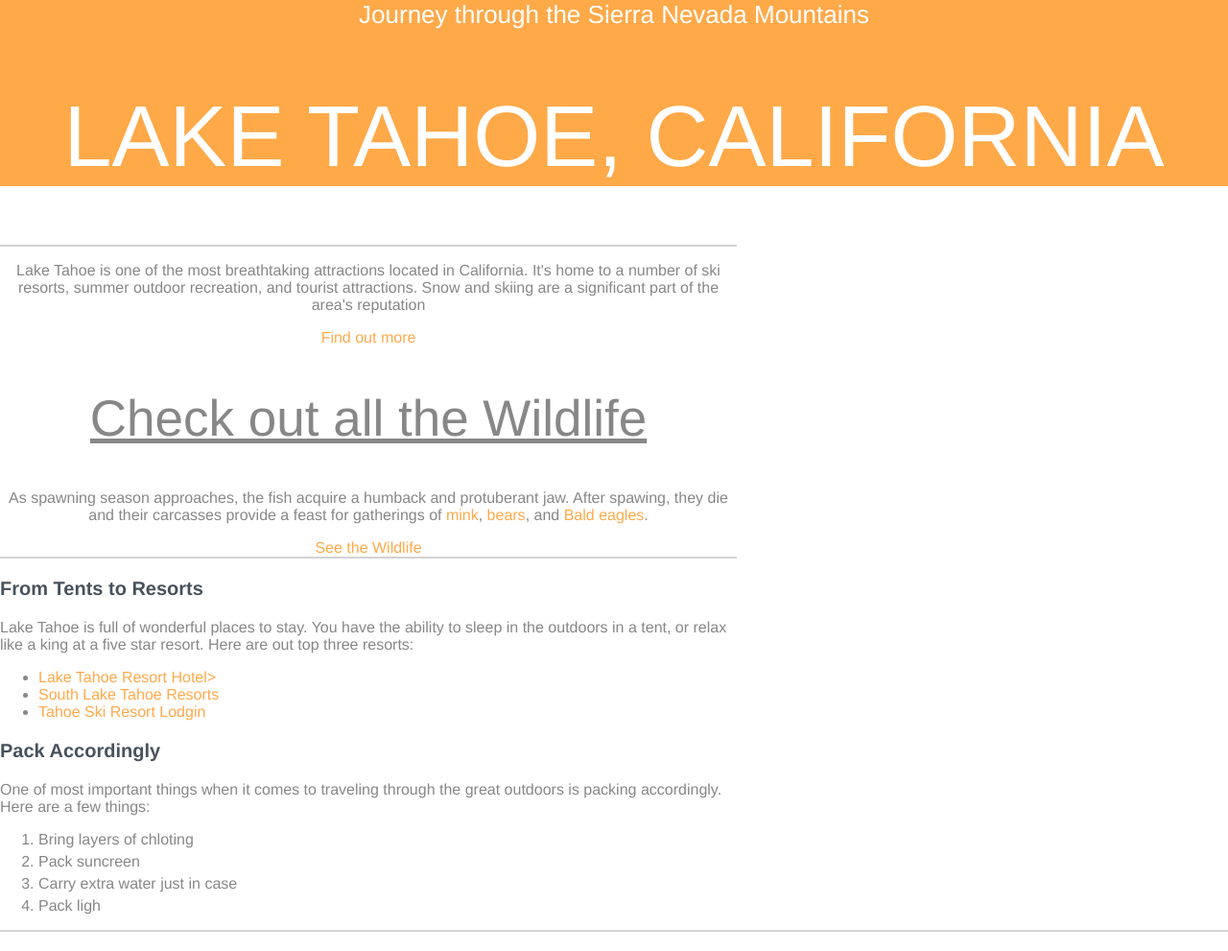
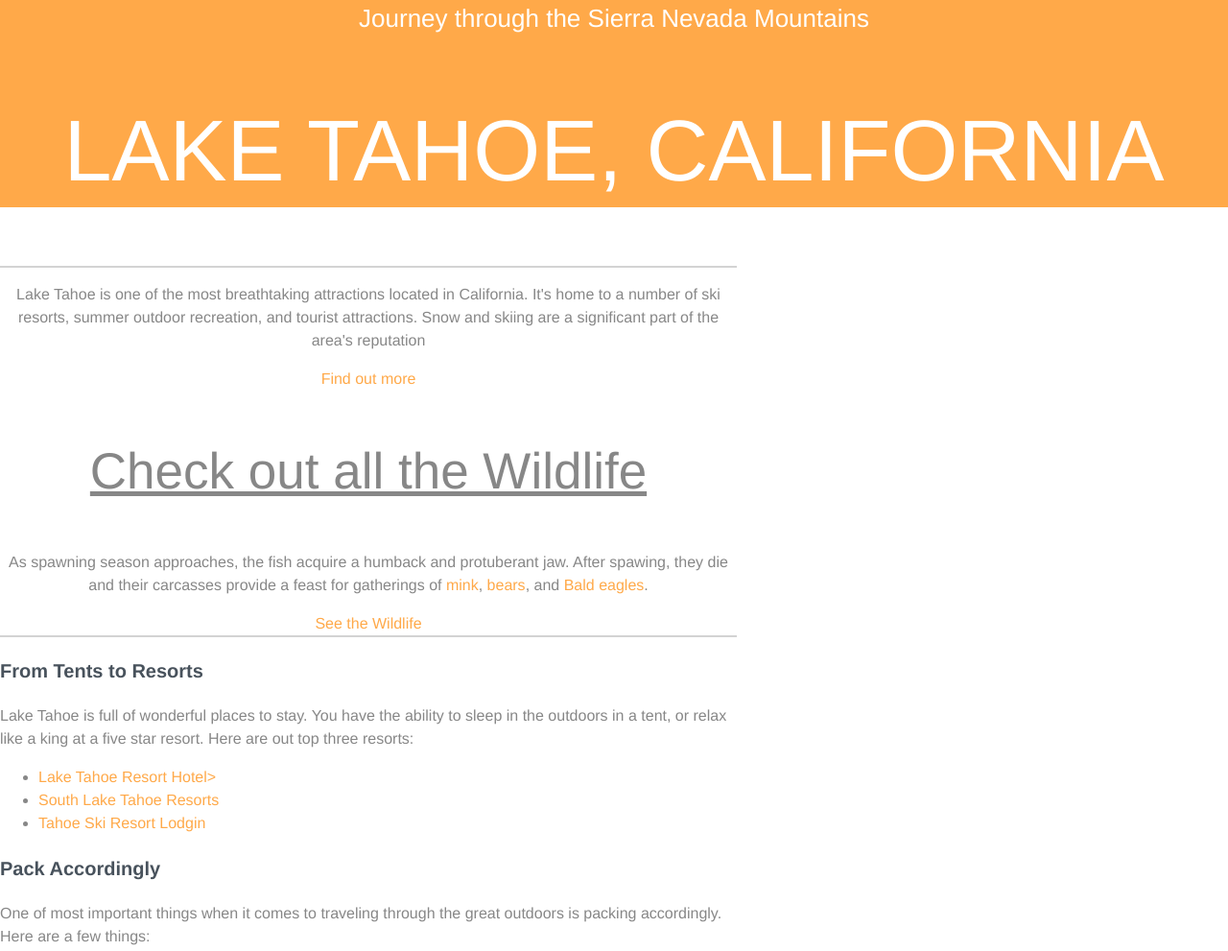
Before and after one commit to xJA10x/LakeTahoeWebsite, a plain HTML site: page index.html in a window 1280 px wide. Shown: the top 991 px of the page at 96% size. Drawn offline with Linux system fonts and the light colour scheme.

Commit message:
Added line heihgt to the page

```diff
--- a/css/main.css
+++ b/css/main.css
@@ -10,6 +10,7 @@ body {
   margin: 0;
   font-size: 1em;
   font-family: "Helvetica Neue", Helvetica, Arial, sans-serif;
+  line-height: 1.5;
 
 }
 
@@ -39,6 +40,7 @@ h1 {
   color: rgba(255, 255, 255, 1);
   text-transform: uppercase;
   font-weight: normal;
+  line-height: 1.3;
 
 }
 
```
